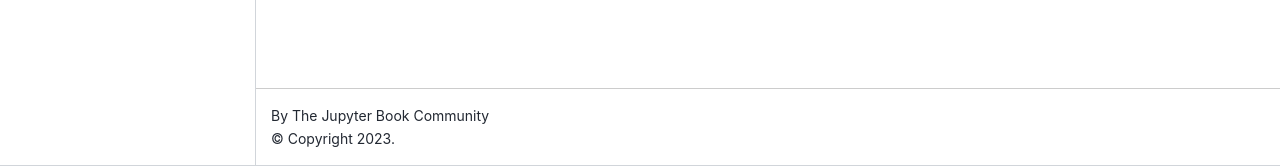
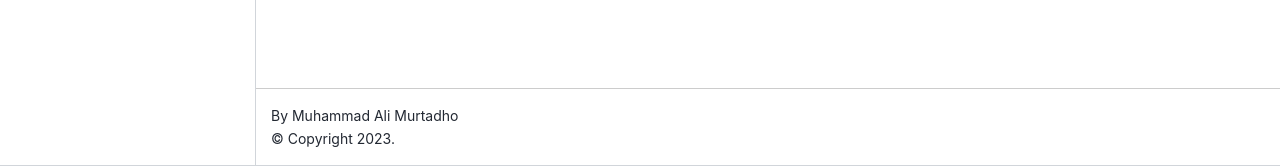
Before and after one commit to itsaalii/PSD, a Jupyter Book: the page built from intro.md, in a window 1280 px wide. Shown: the part 734-900 px from the top of the page. Built offline with Jupyter Book 1.0.4 settings and Sphinx 7.4.7 and the Sphinx Book theme 1.1.4, drawn with Linux system fonts in a browser that asks for light colours.

Commit message:
chore: update config.yml repository and title

```diff
--- a/_config.yml
+++ b/_config.yml
@@ -1,8 +1,8 @@
 # Book settings
 # Learn more at https://jupyterbook.org/customize/config.html
 
-title: My sample book
-author: The Jupyter Book Community
+title: Proyek Sains Data
+author: Muhammad Ali Murtadho
 logo: logo.png
 
 # Force re-execution of notebooks on each build.
@@ -21,9 +21,9 @@ bibtex_bibfiles:
 
 # Information about where the book exists on the web
 repository:
-  url: https://github.com/executablebooks/jupyter-book  # Online location of your book
-  path_to_book: docs  # Optional path to your book, relative to the repository root
-  branch: master  # Which branch of the repository should be used when creating links (optional)
+  url: https://github.com/muhammadalimurtadho05/PSD
+  path_to_book: ""
+  branch: main
 
 # Add GitHub buttons to your book
 # See https://jupyterbook.org/customize/config.html#add-a-link-to-your-repository
```
